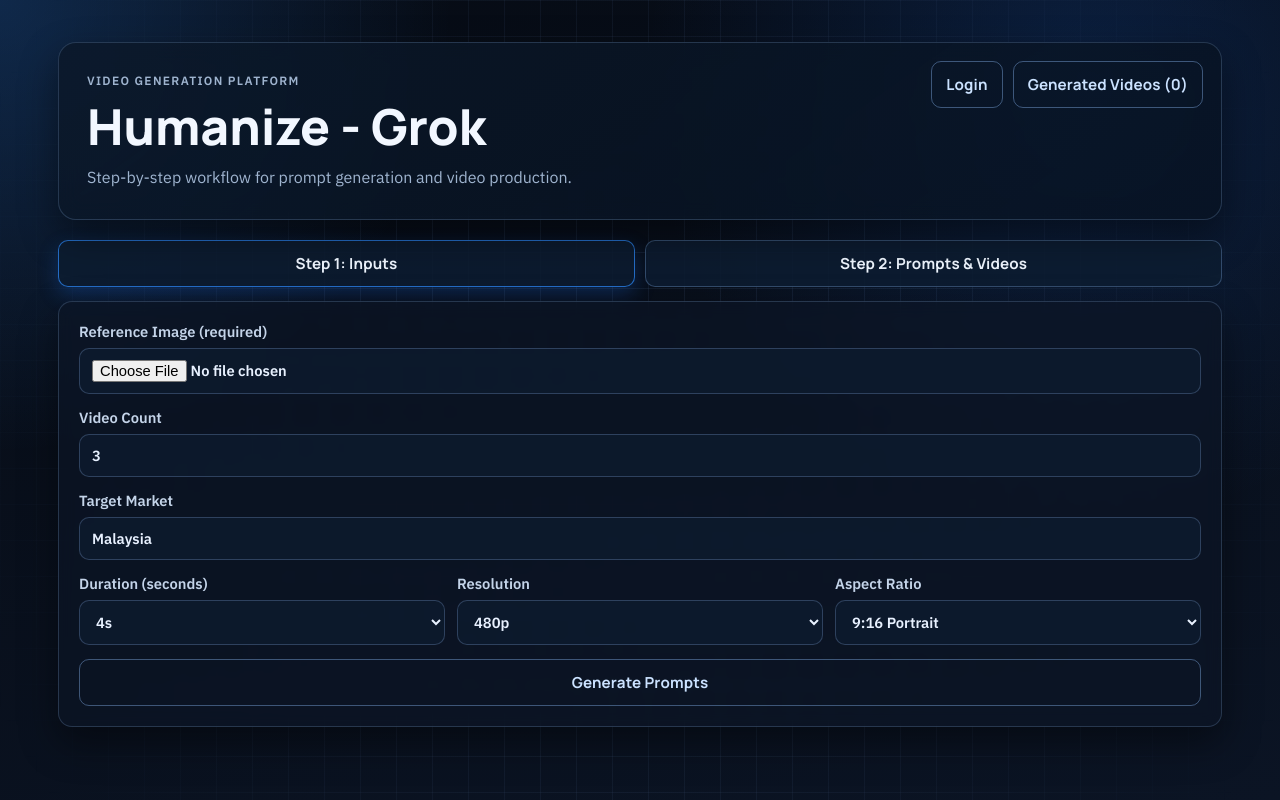
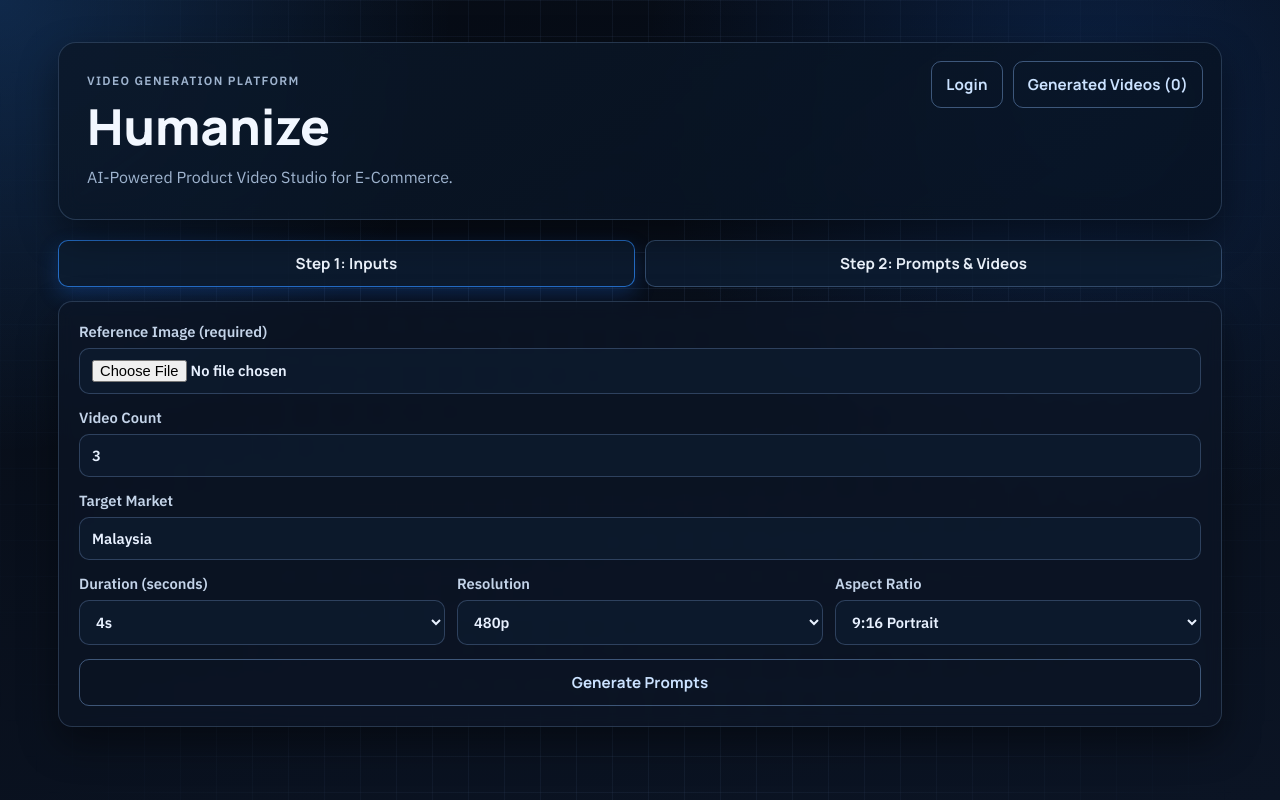
Before and after one commit to zhuweiblueai/humanizegk, a website: page public/index.html in a window 1280 px wide. Drawn offline with Linux system fonts and the light colour scheme; no server answers.

Commit message:
Update site subtitle and title branding

```diff
--- a/public/index.html
+++ b/public/index.html
@@ -3,7 +3,7 @@
   <head>
     <meta charset="UTF-8" />
     <meta name="viewport" content="width=device-width, initial-scale=1.0" />
-    <title>Humanize - Grok</title>
+    <title>Humanize</title>
     <link rel="preconnect" href="https://fonts.googleapis.com" />
     <link rel="preconnect" href="https://fonts.gstatic.com" crossorigin />
     <link
@@ -18,10 +18,8 @@
     <main class="app-shell">
       <header class="hero">
         <p class="hero-sub">VIDEO GENERATION PLATFORM</p>
-        <h1>Humanize - Grok</h1>
-        <p>
-          Step-by-step workflow for prompt generation and video production.
-        </p>
+        <h1>Humanize</h1>
+        <p>AI-Powered Product Video Studio for E-Commerce.</p>
         <div class="header-actions">
           <button id="openAuthModalBtn" class="secondary-btn" type="button">Login</button>
           <button id="openHistoryModalBtn" class="secondary-btn" type="button">Generated Videos (0)</button>
```
